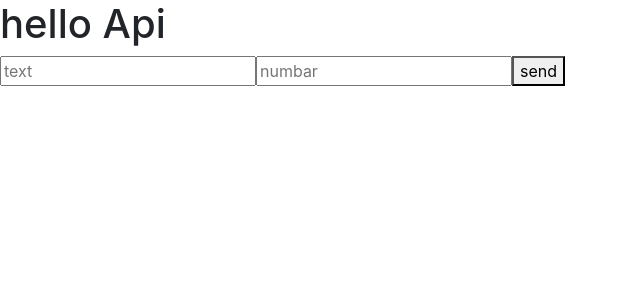
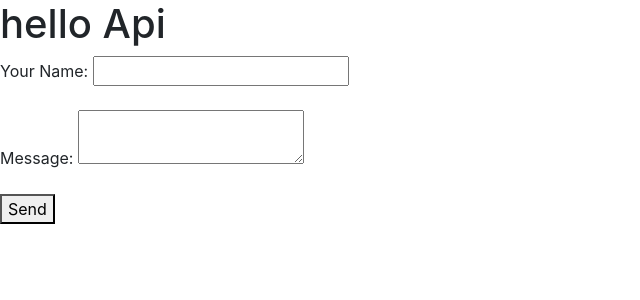
Before and after one commit to PreetiMau/reviews, a React (Create React App) app: page / in a window 1280 px wide. Shown: the top 300 px of the page, without its empty margins (0-640 px from the left). Built offline with nearby package versions, Linux system fonts and the light colour scheme.

Commit message:
hello netlify

```diff
--- a/public/index.html
+++ b/public/index.html
@@ -28,9 +28,9 @@
   </head>
   <body>
 
-    <form netlify netlify-honeypot="bot-field" hidden >
-      <input type="text" placeholder="text" />
-      <input type="text" placeholder="numbar" />
+    <form name="contact" netlify netlify-honeypot="bot-field" hidden >
+      <input type="text" name="name" />
+      <textarea name="message"></textarea>
         </form>
 
 
--- a/src/App.js
+++ b/src/App.js
@@ -26,11 +26,19 @@ function App() {
   return (
     <div className="Api">
       <h1>hello Api </h1>
-<form method="post">
-<input type="text" placeholder="text" />
-<input type="text" placeholder="numbar" />
-<button type="submit"> send </button>
-  </form>
+      <form name="contact" method="POST" data-netlify="true">
+  <p>
+    <label>Your Name: <input type="text" name="name" /></label>
+  </p>
+
+
+  <p>
+    <label>Message: <textarea name="message"></textarea></label>
+  </p>
+  <p>
+    <button type="submit">Send</button>
+  </p>
+</form>
 
 
 
```
Also changed, not shown: 1 other file (tests, documents, lock files or other folders).
